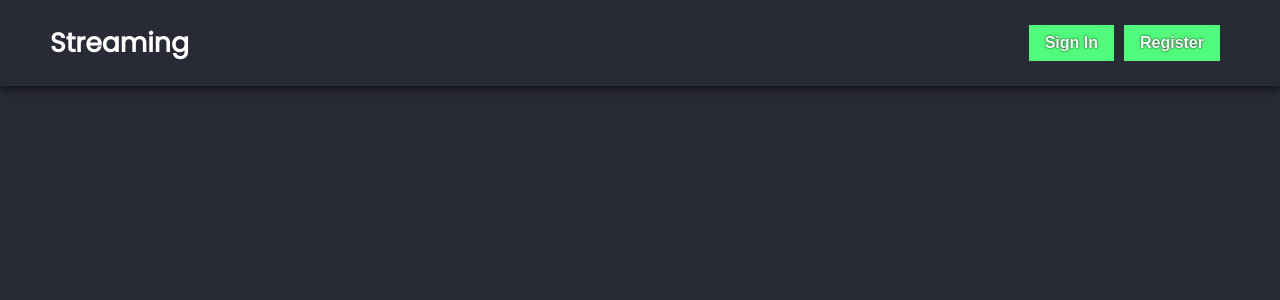
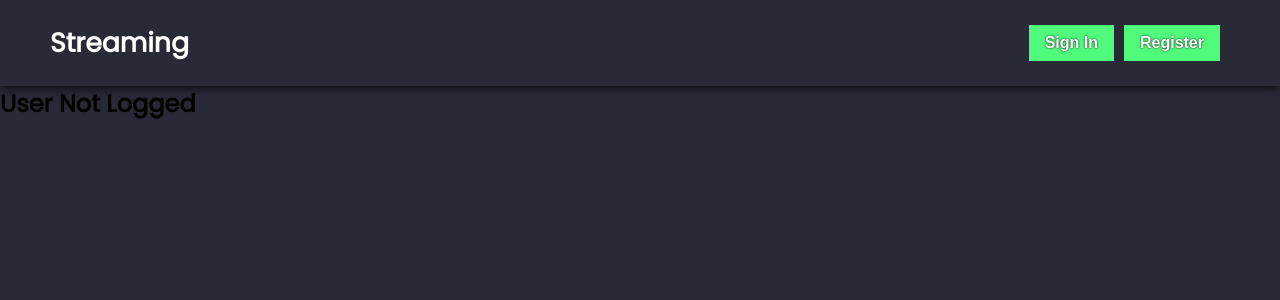
Before and after one commit to VitorNascDev/Streaming, a React (Create React App) app in the folder app/: page / in a window 1280 px wide. Shown: the top 300 px of the page. Built offline with nearby package versions, Linux system fonts and the light colour scheme; the HTML template or start-up script is replaced by a standard one.

Commit message:
React: If the user is logged it will redirect him to list all the perfil

```diff
--- a/app/src/App.js
+++ b/app/src/App.js
@@ -2,7 +2,8 @@ import { useEffect, useState } from 'react'
 import {
     BrowserRouter as Router,
     Routes,
-    Route
+    Route,
+    Navigate
 } from 'react-router-dom'
 
 import Header from './Components/Header'
@@ -69,6 +70,15 @@ export default function App() {
                     />
 
                 <Routes>
+                    <Route path="/" element={
+                        token.tokenExist ? (
+                                <Navigate to={'/Home'}/>
+                            ) : (
+                            <h2>User Not Logged</h2>
+
+                            )
+                    } />
+
                     <Route path="/Perfil/:perfil" element={<UserPerfil token={token} />} />
                     <Route path="/Home" element={ <Perfil token={token} /> }/>
                     <Route path="/ListAllVideos" element={ <ListFiles token={token}/> }/>
```
